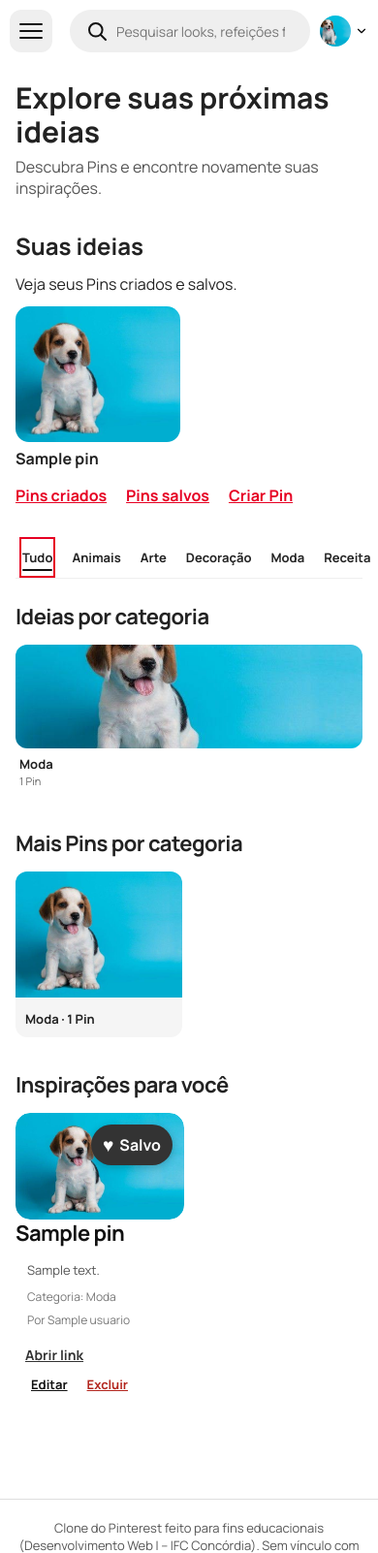
After one commit to namemira/Pinterest, a PHP site: page /php/dados/explorar.php in a window 390 px wide. The commit adds this page. Shown: the top 1602 px of the page at 97% size. Run offline with PHP 8.4, Linux system fonts and the light colour scheme; the visitor is signed in with stand-in values (Sample User, id 1); data comes from the database, SQL or seed files in the repository; tables that the repository leaves empty hold one stand-in row (values such as "Sample post").

Commit message:
Separar explorar publica e autenticada

```diff
--- a/css/explore.css
+++ b/css/explore.css
@@ -446,6 +446,95 @@
         padding: 10px 12px 12px;
     }
 
+    .explore-hero-copy .explore-convite {
+        margin-top: 16px;
+    }
+
+    .explore-convite a {
+        color: var(--cor-pinterest, #e60023);
+        font-weight: 700;
+    }
+
+    .explorar-conta {
+        box-sizing: border-box;
+        max-width: 1380px;
+        margin-left: 84px;
+        padding: 24px clamp(16px, 3vw, 40px) 48px;
+    }
+
+    .explorar-suas-ideias {
+        margin-bottom: 32px;
+    }
+
+    .explorar-suas-ideias h2,
+    .explorar-suas-ideias p {
+        margin: 0 0 12px;
+    }
+
+    .explorar-suas-previas {
+        display: grid;
+        grid-template-columns: repeat(auto-fit, minmax(120px, 170px));
+        gap: 14px;
+        margin-bottom: 16px;
+    }
+
+    .explorar-suas-previas a {
+        min-width: 0;
+        color: inherit;
+        font-weight: 700;
+        text-decoration: none;
+    }
+
+    .explorar-suas-previas img {
+        display: block;
+        width: 100%;
+        height: 140px;
+        border-radius: 14px;
+        object-fit: cover;
+    }
+
+    .explorar-suas-previas span {
+        display: block;
+        margin-top: 6px;
+        overflow-wrap: anywhere;
+    }
+
+    .explorar-conta-links {
+        display: flex;
+        flex-wrap: wrap;
+        gap: 10px 20px;
+    }
+
+    .explorar-conta-links a {
+        color: var(--cor-pinterest, #e60023);
+        font-weight: 700;
+    }
+
+    .explorar-conta .explore-categories {
+        margin-bottom: 24px;
+    }
+
+    .explorar-conta #lista-categorias {
+        width: 100%;
+        max-width: none;
+    }
+
+    body.tema-escuro .explorar-conta .explore-categories {
+        border-color: #444;
+        background: #000;
+    }
+
+    body.tema-escuro .explorar-conta .categoria[aria-pressed="true"]::after {
+        background: #fff;
+    }
+
+    @media (max-width: 767px) {
+        .explorar-conta {
+            margin-left: 0;
+            padding: 20px 16px 40px;
+        }
+    }
+
     .pagina-explorar .brand img {
         width: 104px;
     }
--- a/js/explore.js
+++ b/js/explore.js
@@ -51,6 +51,12 @@ function configurarFiltroCategorias() {
         }
         url.searchParams.delete('busca');
         window.history.replaceState(null, '', url);
+        containerPins.querySelectorAll('input[name="voltar"]').forEach((campo) => {
+            const ancora = campo.value.includes('#')
+                ? `#${campo.value.split('#')[1]}`
+                : '';
+            campo.value = `${url.pathname.split('/').pop()}${url.search}${ancora}`;
+        });
 
         listaCategorias.querySelectorAll('.categoria').forEach((item) => {
             const selecionada = item.dataset.categoria === categoriaAtiva;
--- /dev/null
+++ b/php/dados/explorar.php
@@ -0,0 +1,148 @@
+<?php
+declare(strict_types=1);
+
+require_once __DIR__ . '/../includes/inicializacao.php';
+
+$usuarioId = exigirLoginNaPagina();
+$busca = mb_substr(valorGet('q') !== '' ? valorGet('q') : valorGet('busca'), 0, 100, 'UTF-8');
+$termoBuscaCabecalho = $busca;
+$paginaExplorarAutenticada = true;
+$categorias = [];
+$pins = [];
+$pinsDaConta = [];
+$gruposCategoria = [];
+$categoriaSelecionadaId = null;
+$categoriaSelecionada = '';
+$erroCarregamento = '';
+$aviso = obterAviso();
+
+try {
+    $pdo = criarConexao();
+    $categorias = listarCategorias($pdo);
+    $categoriaRecebida = filter_var(
+        valorGet('categoria_id'),
+        FILTER_VALIDATE_INT,
+        ['options' => ['min_range' => 1]]
+    );
+    if ($categoriaRecebida !== false) {
+        foreach ($categorias as $categoria) {
+            if ((int) $categoria['id'] === $categoriaRecebida) {
+                $categoriaSelecionadaId = $categoriaRecebida;
+                $categoriaSelecionada = (string) $categoria['nome'];
+                break;
+            }
+        }
+    }
+
+    $pins = listarPins($pdo, null, $busca, $usuarioId);
+    $gruposCategoria = agruparPinsPorCategoria($pins, $categoriaSelecionadaId);
+    $pinsDaConta = array_slice(array_values(array_filter(
+        $pins,
+        static fn (array $pin): bool => (int) $pin['usuario_id'] === $usuarioId || (bool) $pin['salvo']
+    )), 0, 4);
+} catch (Throwable $erro) {
+    error_log('Falha ao carregar Explorar autenticado: ' . $erro->getMessage());
+    $categorias = [];
+    $pins = [];
+    $pinsDaConta = [];
+    $gruposCategoria = [];
+    $erroCarregamento = 'Não foi possível carregar as ideias agora. Tente novamente mais tarde.';
+}
+?>
+<!DOCTYPE html>
+<html lang="pt-BR">
+<head>
+    <meta charset="UTF-8">
+    <meta name="viewport" content="width=device-width, initial-scale=1.0">
+    <meta name="description" content="Explore Pins, suas criações e ideias salvas.">
+    <title>Explorar | Pinterest</title>
+    <link rel="stylesheet" href="../../css/principal.css">
+    <link rel="stylesheet" href="../../css/explore.css">
+    <link rel="stylesheet" href="../../css/tema.css">
+    <link rel="stylesheet" href="../../css/php.css">
+    <link rel="icon" href="../../Imagens/Icone.png">
+    <link rel="preconnect" href="https://fonts.googleapis.com">
+    <link rel="preconnect" href="https://fonts.gstatic.com" crossorigin>
+    <link href="https://fonts.googleapis.com/css2?family=Manrope:wght@200..800&display=swap" rel="stylesheet">
+</head>
+<body class="explorar-autenticado">
+    <?php require_once __DIR__ . '/../includes/menu.php'; ?>
+    <?php require_once __DIR__ . '/../includes/cabecalho_principal.php'; ?>
+
+    <main class="explorar-conta" id="conteudo-principal">
+        <?= exibirAviso($aviso) ?>
+        <header class="titulo-explorar">
+            <h1>Explore suas próximas ideias</h1>
+            <p>Descubra Pins e encontre novamente suas inspirações.</p>
+        </header>
+
+        <section class="explorar-suas-ideias" aria-labelledby="titulo-suas-ideias">
+            <h2 id="titulo-suas-ideias">Suas ideias</h2>
+            <p>Veja seus Pins criados e salvos<?= $busca !== '' ? ' entre os resultados da pesquisa' : '' ?>.</p>
+            <?php if ($pinsDaConta): ?>
+            <div class="explorar-suas-previas">
+                <?php foreach ($pinsDaConta as $pinDaConta): ?>
+                <?php $abaConta = (int) $pinDaConta['usuario_id'] === $usuarioId ? 'criados' : 'salvos'; ?>
+                <a href="perfil.php?aba=<?= $abaConta ?>#pin-<?= (int) $pinDaConta['id'] ?>">
+                    <img src="<?= e(urlArquivo($pinDaConta['caminho_imagem'])) ?>" alt="<?= e($pinDaConta['texto_alternativo'] ?: $pinDaConta['titulo']) ?>" loading="lazy">
+                    <span><?= e($pinDaConta['titulo']) ?></span>
+                </a>
+                <?php endforeach; ?>
+            </div>
+            <?php elseif ($erroCarregamento === ''): ?>
+            <p><?= $busca !== '' ? 'Nenhum Pin criado ou salvo corresponde a esta pesquisa.' : 'Crie ou salve Pins para encontrá-los aqui.' ?></p>
+            <?php endif; ?>
+            <div class="explorar-conta-links">
+                <a href="perfil.php?aba=criados">Pins criados</a>
+                <a href="perfil.php?aba=salvos">Pins salvos</a>
+                <a href="criar_pin.php">Criar Pin</a>
+            </div>
+        </section>
+
+        <nav class="explore-categories" aria-label="Categorias de descoberta">
+            <div id="lista-categorias">
+                <button class="categoria" type="button" data-categoria="" data-categoria-id="" data-categoria-label="Tudo" aria-pressed="<?= $categoriaSelecionadaId === null ? 'true' : 'false' ?>" aria-label="Mostrar Pins de todas as categorias">
+                    <span class="categoria-titulo">Tudo</span>
+                </button>
+                <?php foreach ($categorias as $categoria): ?>
+                <?php $selecionada = $categoriaSelecionadaId === (int) $categoria['id']; ?>
+                <button class="categoria" type="button" data-categoria="<?= e((string) $categoria['nome']) ?>" data-categoria-id="<?= (int) $categoria['id'] ?>" data-categoria-label="<?= e((string) $categoria['nome']) ?>" aria-pressed="<?= $selecionada ? 'true' : 'false' ?>" aria-label="<?= $selecionada ? 'Categoria ' . e((string) $categoria['nome']) . ' selecionada' : 'Filtrar Pins pela categoria ' . e((string) $categoria['nome']) ?>">
+                    <span class="categoria-titulo"><?= e((string) $categoria['nome']) ?></span>
+                </button>
+                <?php endforeach; ?>
+            </div>
+        </nav>
+
+        <?php require __DIR__ . '/../includes/destaques_explorar.php'; ?>
+
+        <section class="pins-explorar" aria-labelledby="titulo-pins">
+            <h2 id="titulo-pins">Inspirações para você</h2>
+            <?php if ($erroCarregamento !== ''): ?>
+            <div class="estado-vazio" role="alert">
+                <h2>Explorar indisponível</h2>
+                <p><?= e($erroCarregamento) ?></p>
+            </div>
+            <?php elseif (!$pins && $busca === ''): ?>
+            <div class="estado-vazio" role="status">
+                <h2>Ainda não há Pins para explorar</h2>
+                <p>As publicações aparecerão aqui quando forem compartilhadas.</p>
+            </div>
+            <?php elseif (!$pins): ?>
+            <noscript><p role="status">Nenhum Pin encontrado. Tente outra pesquisa.</p></noscript>
+            <?php endif; ?>
+            <div id="grade-pins" data-categoria-selecionada="<?= e($categoriaSelecionada) ?>" data-erro-carregamento="<?= $erroCarregamento !== '' ? 'true' : 'false' ?>" aria-live="polite">
+                <?php foreach ($pins as $pin): ?>
+                    <?php require __DIR__ . '/../includes/card_pin.php'; ?>
+                <?php endforeach; ?>
+            </div>
+        </section>
+    </main>
+
+    <?php require_once __DIR__ . '/../includes/rodape_principal.php'; ?>
+    <script src="../../js/pesquisa.js" defer></script>
+    <script src="../../js/explore.js" defer></script>
+    <script src="../../js/menu.js" defer></script>
+    <script src="../../js/acoes_php.js" defer></script>
+    <script src="../../js/tema.js" defer></script>
+</body>
+</html>
--- a/php/funcoes/pins.php
+++ b/php/funcoes/pins.php
@@ -18,6 +18,39 @@ function listarCategorias(PDO $pdo): array
          GROUP BY c.id, c.nome, c.imagem_referencia
          ORDER BY c.nome'
     )->fetchAll();
+}
+
+function agruparPinsPorCategoria(array $pins, ?int $categoriaSelecionadaId = null): array
+{
+    $grupos = [];
+    foreach ($pins as $pin) {
+        $categoriaId = (int) $pin['categoria_id'];
+        if ($categoriaSelecionadaId !== null && $categoriaId !== $categoriaSelecionadaId) {
+            continue;
+        }
+
+        if (!isset($grupos[$categoriaId])) {
+            $grupos[$categoriaId] = [
+                'nome' => (string) $pin['categoria'],
+                'total' => 0,
+                'imagens' => [],
+            ];
+        }
+        $grupos[$categoriaId]['total']++;
+        if (count($grupos[$categoriaId]['imagens']) < 2) {
+            $grupos[$categoriaId]['imagens'][] = [
+                'caminho' => (string) $pin['caminho_imagem'],
+                'alt' => (string) ($pin['texto_alternativo'] ?: $pin['titulo']),
+            ];
+        }
+    }
+
+    uasort(
+        $grupos,
+        static fn (array $a, array $b): int => ($b['total'] <=> $a['total'])
+            ?: strcasecmp($a['nome'], $b['nome'])
+    );
+    return $grupos;
 }
 
 function categoriaExiste(PDO $pdo, int $categoriaId): bool
--- a/php/funcoes/utilidades.php
+++ b/php/funcoes/utilidades.php
@@ -103,7 +103,7 @@ function exigirPostComCsrf(string $destinoErro): void
 function destinoRetorno(string $padrao = 'principal.php'): string
 {
     $voltar = valorPost('voltar');
-    if (preg_match('/^[a-z_]+\.php(\?[A-Za-z0-9_=&%.\-]*)?(#[A-Za-z0-9_\-]+)?$/', $voltar)) {
+    if (preg_match('/^[a-z_]+\.php(\?[A-Za-z0-9_=&%.+\-]*)?(#[A-Za-z0-9_\-]+)?$/', $voltar)) {
         return '../dados/' . $voltar;
     }
 
--- a/php/includes/cabecalho_principal.php
+++ b/php/includes/cabecalho_principal.php
@@ -1,13 +1,24 @@
         <header class="cabecalho-principal">
-            <div class="pesquisa" role="search" aria-label="Pesquisa de Pins">
-                <button class="pesquisa-icone" type="button" aria-label="Pesquisar">
+            <?php if (!empty($paginaExplorarAutenticada)): ?>
+            <form class="pesquisa" role="search" aria-label="Pesquisa de Pins" action="explorar.php" method="get" data-destino-explorar="explorar.php">
+            <?php else: ?>
+            <div class="pesquisa" role="search" aria-label="Pesquisa de Pins" data-destino-explorar="explorar.php">
+            <?php endif; ?>
+                <button class="pesquisa-icone" type="<?= !empty($paginaExplorarAutenticada) ? 'submit' : 'button' ?>" aria-label="Pesquisar">
                     <svg viewBox="0 0 24 24" aria-hidden="true"><circle cx="10.8" cy="10.8" r="6.8"/><path d="m16 16 5 5"/></svg>
                 </button>
-                <input type="search" placeholder="Pesquisar looks, refeições fáceis etc." aria-label="Pesquisar Pins">
+                <input type="search" name="q" value="<?= e((string) ($termoBuscaCabecalho ?? '')) ?>" placeholder="Pesquisar looks, refeições fáceis etc." aria-label="Pesquisar Pins">
+                <?php if (!empty($paginaExplorarAutenticada)): ?>
+                <input id="explore-category-filter" type="hidden" name="categoria_id" value="<?= e((string) ($categoriaSelecionadaId ?? '')) ?>">
+                <?php endif; ?>
                 <button class="pesquisa-camera" type="button" aria-label="Pesquisar por imagem" aria-disabled="true" disabled>
                     <svg viewBox="0 0 24 24" aria-hidden="true"><path d="M4 7h3l1.5-2h7L17 7h3a1 1 0 0 1 1 1v11H3V8a1 1 0 0 1 1-1z"/><circle cx="12" cy="13" r="4"/></svg>
                 </button>
+            <?php if (!empty($paginaExplorarAutenticada)): ?>
+            </form>
+            <?php else: ?>
             </div>
+            <?php endif; ?>
             <?php if (usuarioEstaAutenticado()): ?>
             <div class="perfil-conta">
                 <!-- Nome e e-mail usados pelo menu do perfil (menu.js) -->
--- /dev/null
+++ b/php/includes/destaques_explorar.php
@@ -0,0 +1,33 @@
+<?php if ($gruposCategoria): ?>
+<section class="pastas-destaque" aria-labelledby="titulo-pastas-destaque">
+    <h2 id="titulo-pastas-destaque">Ideias por categoria</h2>
+    <div id="lista-pastas-destaque">
+        <?php foreach (array_slice($gruposCategoria, 0, 5, true) as $grupo): ?>
+        <article class="pasta-destaque">
+            <div class="pasta-destaque-imagens">
+                <?php foreach ($grupo['imagens'] as $imagem): ?>
+                <img src="<?= e(urlArquivo($imagem['caminho'])) ?>" alt="<?= e($imagem['alt']) ?>" loading="lazy">
+                <?php endforeach; ?>
+            </div>
+            <h3><?= e($grupo['nome']) ?></h3>
+            <p><?= e(contarPins((int) $grupo['total'])) ?></p>
+        </article>
+        <?php endforeach; ?>
+    </div>
+</section>
+
+<section class="tendencias" aria-labelledby="titulo-tendencias">
+    <h2 id="titulo-tendencias">Mais Pins por categoria</h2>
+    <div id="lista-tendencias">
+        <?php foreach (array_slice($gruposCategoria, 0, 3, true) as $grupo): ?>
+        <?php $imagemDestaque = $grupo['imagens'][0] ?? null; ?>
+        <?php if ($imagemDestaque !== null): ?>
+        <article class="tendencia">
+            <img src="<?= e(urlArquivo($imagemDestaque['caminho'])) ?>" alt="<?= e($imagemDestaque['alt']) ?>" loading="lazy">
+            <h3><?= e($grupo['nome']) ?> · <?= e(contarPins((int) $grupo['total'])) ?></h3>
+        </article>
+        <?php endif; ?>
+        <?php endforeach; ?>
+    </div>
+</section>
+<?php endif; ?>
--- a/php/includes/menu.php
+++ b/php/includes/menu.php
@@ -13,7 +13,7 @@ $itemAtivo = static function (string $pagina) use ($paginaMenu): string {
                 <svg viewBox="0 0 24 24" aria-hidden="true"><path d="M3 10.8 12 3l9 7.8v9.1a1.1 1.1 0 0 1-1.1 1.1h-5.3v-6.3H9.4V21H4.1A1.1 1.1 0 0 1 3 19.9z"/></svg>
                 <span class="menu-tooltip">Página inicial</span>
             </a>
-            <a class="menu-item<?= $itemAtivo('explore.php') ?>" href="explore.php" aria-label="Explorar">
+            <a class="menu-item<?= $itemAtivo('explorar.php') ?>" href="explorar.php" aria-label="Explorar">
                 <svg viewBox="0 0 24 24" aria-hidden="true"><circle cx="12" cy="12" r="9"/><path d="m15.8 8.2-2.2 5.4-5.4 2.2 2.2-5.4z"/></svg>
                 <span class="menu-tooltip">Explorar</span>
             </a>
```
Also changed, not shown: js/pesquisa.js (+7 -3 lines), php/dados/explore.php (+16 -63 lines), README.md.
